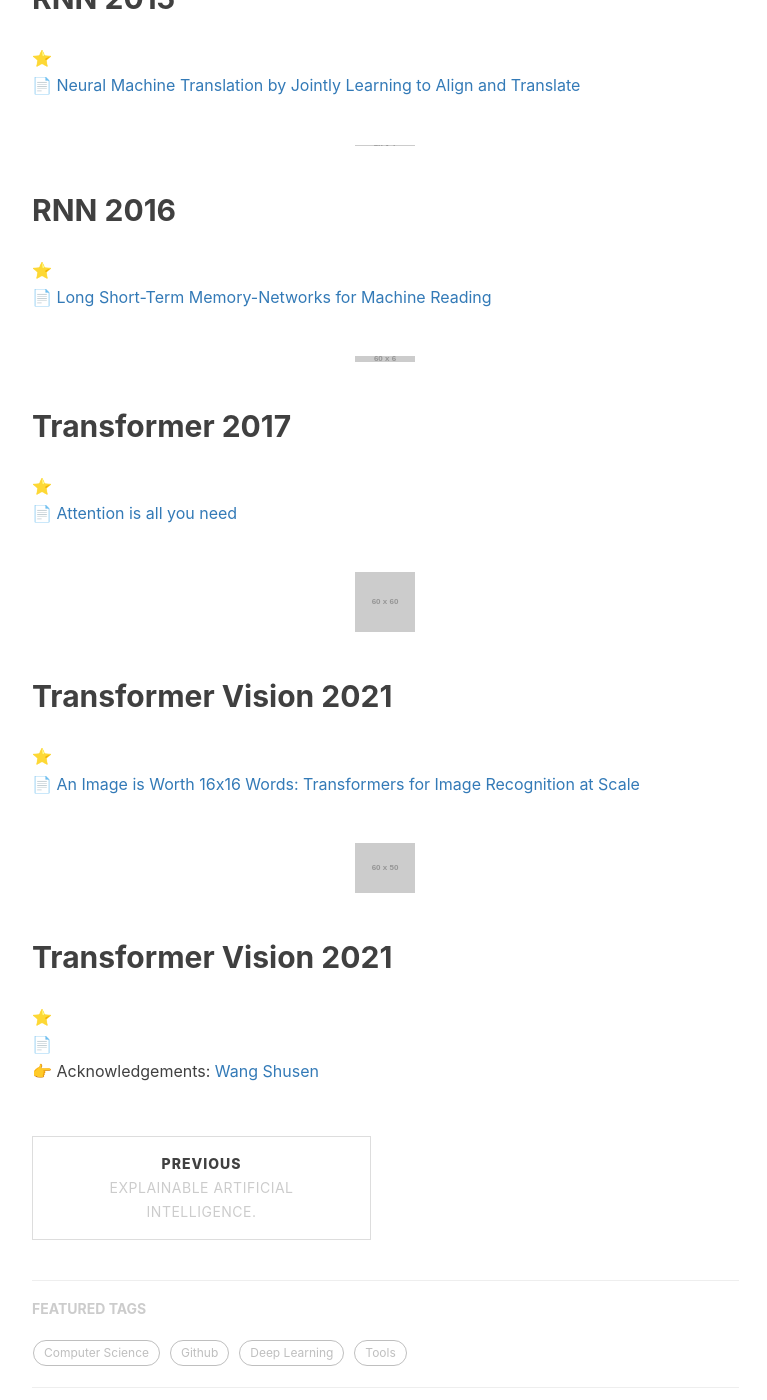
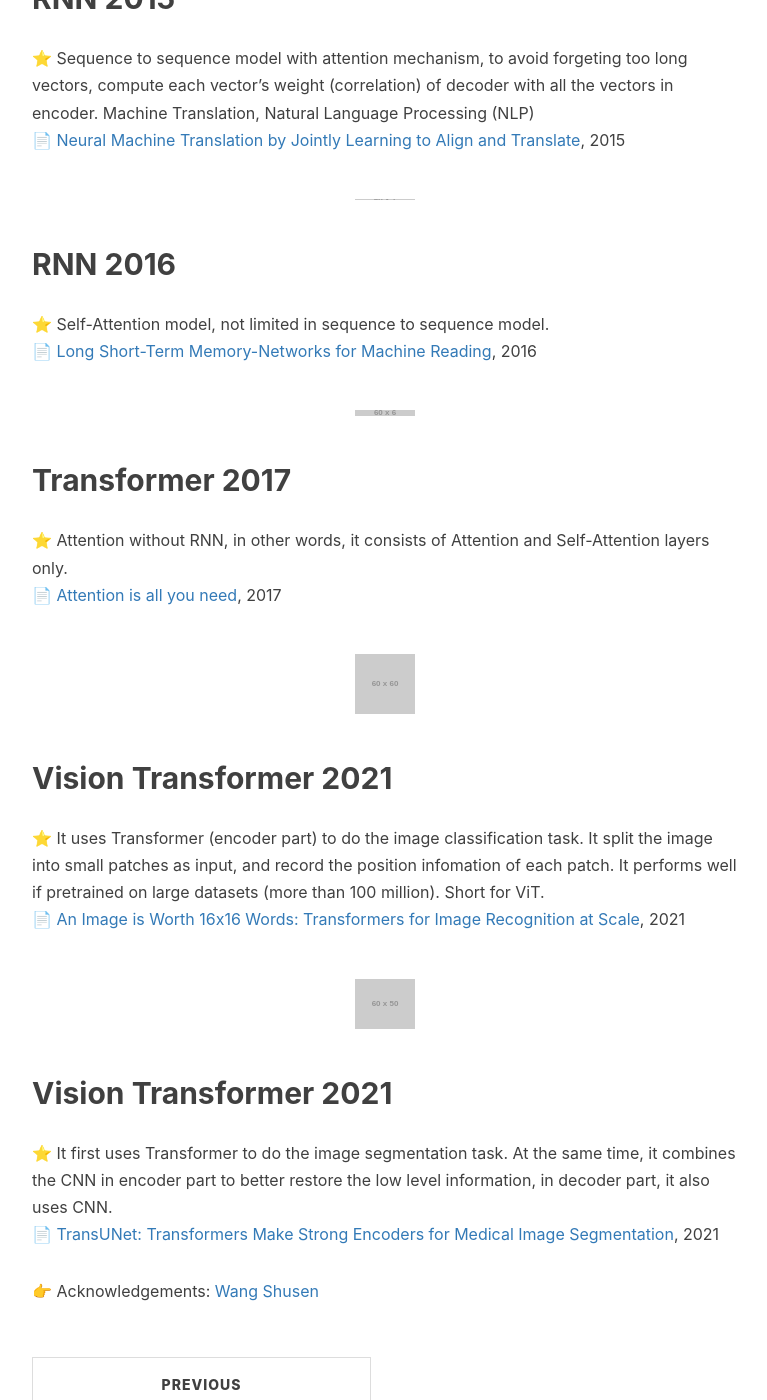
Before and after one commit to jizhang02/jizhang02.github.io, a Jekyll site: the page built from _posts/2021-09-08-transformer.markdown, in a window 1280 px wide and 1400 px high, scrolled down 1056 px. Shown: the whole window, without its empty margins (233-1000 px from the left). Built offline with Jekyll 4.4.1, drawn with Linux system fonts in a browser that asks for light colours; nearby versions of some CDN libraries; a script that is not in the unit is left out; comment, search, counter and statistics services are not loaded.

Commit message:
Update 2021-09-08-transformer.markdown

```diff
--- a/_posts/2021-09-08-transformer.markdown
+++ b/_posts/2021-09-08-transformer.markdown
@@ -16,18 +16,19 @@ This post is an introduction to the Transformer, in terms of its origin, applica
 ![roadmap](/img/20210908_transformer.png)
 
 ## ![#60A917](https://via.placeholder.com/60/60A917/FFFFFF?text=2015) RNN 2015
-⭐
-📄 [Neural Machine Translation by Jointly Learning to Align and Translate](https://arxiv.org/abs/1409.0473)
+⭐ Sequence to sequence model with attention mechanism, to avoid forgeting too long vectors, compute each vector's weight (correlation) of decoder with all the vectors in encoder. Machine Translation, Natural Language Processing (NLP)
+📄 [Neural Machine Translation by Jointly Learning to Align and Translate](https://arxiv.org/abs/1409.0473), 2015
 ## ![#1BA1E2](https://via.placeholder.com/60/1BA1E2/FFFFFF?text=2016) RNN 2016
-⭐
-📄 [Long Short-Term Memory-Networks for Machine Reading](https://arxiv.org/abs/1601.06733)
+⭐ Self-Attention model, not limited in sequence to sequence model.
+📄 [Long Short-Term Memory-Networks for Machine Reading](https://arxiv.org/abs/1601.06733), 2016
 ## ![#6A00FF](https://via.placeholder.com/60/6A00FF/FFFFFF?text=2017) Transformer 2017
-⭐
-📄 [Attention is all you need](https://proceedings.neurips.cc/paper/2017/file/3f5ee243547dee91fbd053c1c4a845aa-Paper.pdf)
-## ![#FA6800](https://via.placeholder.com/60/FA6800/000000?text=2021) Transformer Vision 2021
-⭐
-📄 [An Image is Worth 16x16 Words: Transformers for Image Recognition at Scale](https://arxiv.org/abs/2010.11929)
-## ![#0050EF](https://via.placeholder.com/60/0050EF/FFFFFF?text=2021) Transformer Vision 2021
-⭐
-📄
+⭐ Attention without RNN, in other words, it consists of Attention and Self-Attention layers only.
+📄 [Attention is all you need](https://proceedings.neurips.cc/paper/2017/file/3f5ee243547dee91fbd053c1c4a845aa-Paper.pdf), 2017
+## ![#FA6800](https://via.placeholder.com/60/FA6800/000000?text=2021) Vision Transformer 2021
+⭐ It uses Transformer (encoder part) to do the image classification task. It split the image into small patches as input, and record the position infomation of each patch. It performs well if pretrained on large datasets (more than 100 million). Short for ViT.
+📄 [An Image is Worth 16x16 Words: Transformers for Image Recognition at Scale](https://arxiv.org/abs/2010.11929), 2021
+## ![#0050EF](https://via.placeholder.com/60/0050EF/FFFFFF?text=2021) Vision Transformer 2021
+⭐ It first uses Transformer to do the image segmentation task. At the same time, it combines the CNN in encoder part to better restore the low level information, in decoder part, it also uses CNN.
+📄 [TransUNet: Transformers Make Strong Encoders for Medical Image Segmentation](https://arxiv.org/abs/2102.04306), 2021
+
 👉 Acknowledgements: [Wang Shusen](https://youtu.be/aButdUV0dxI)
```
